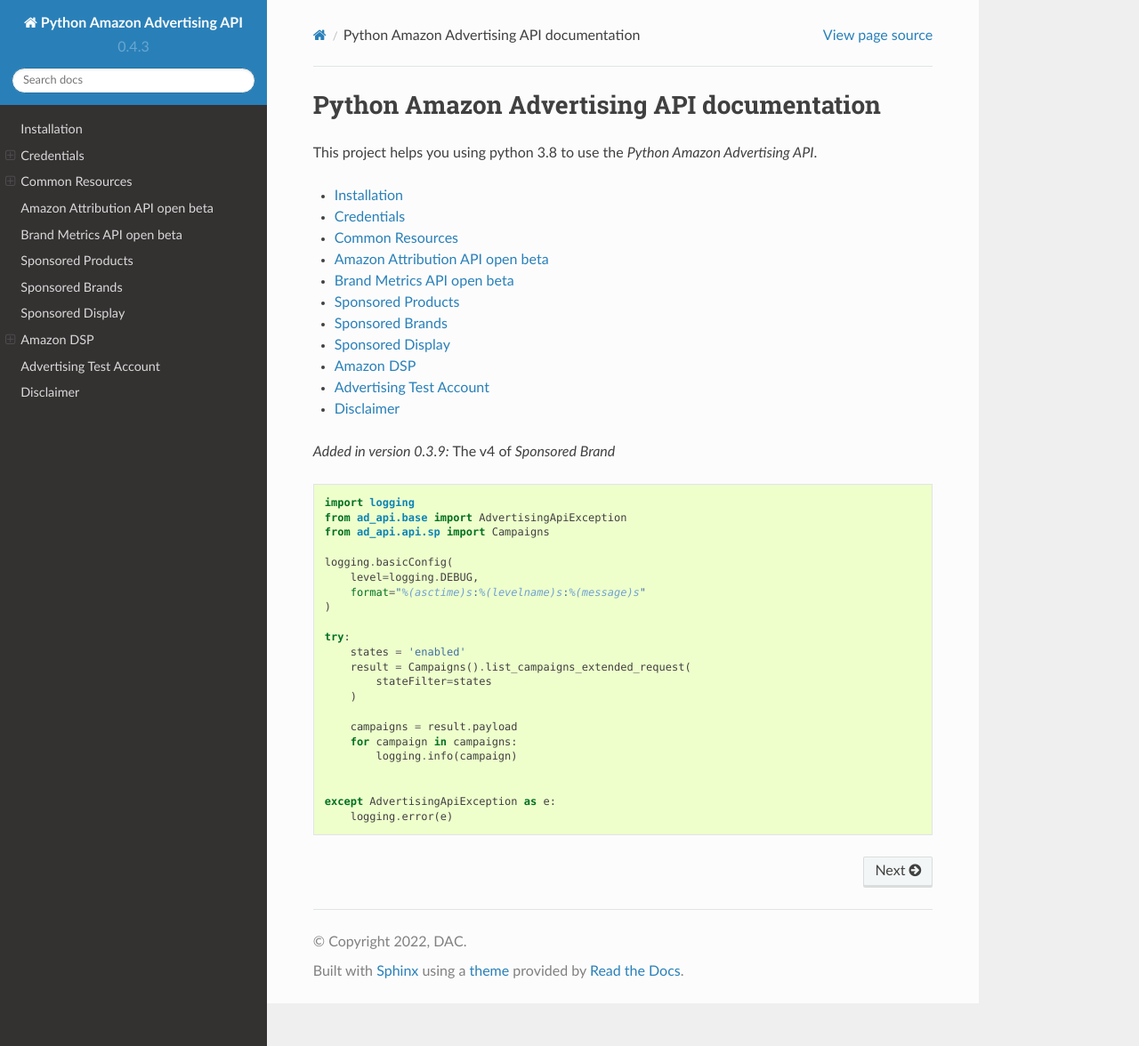
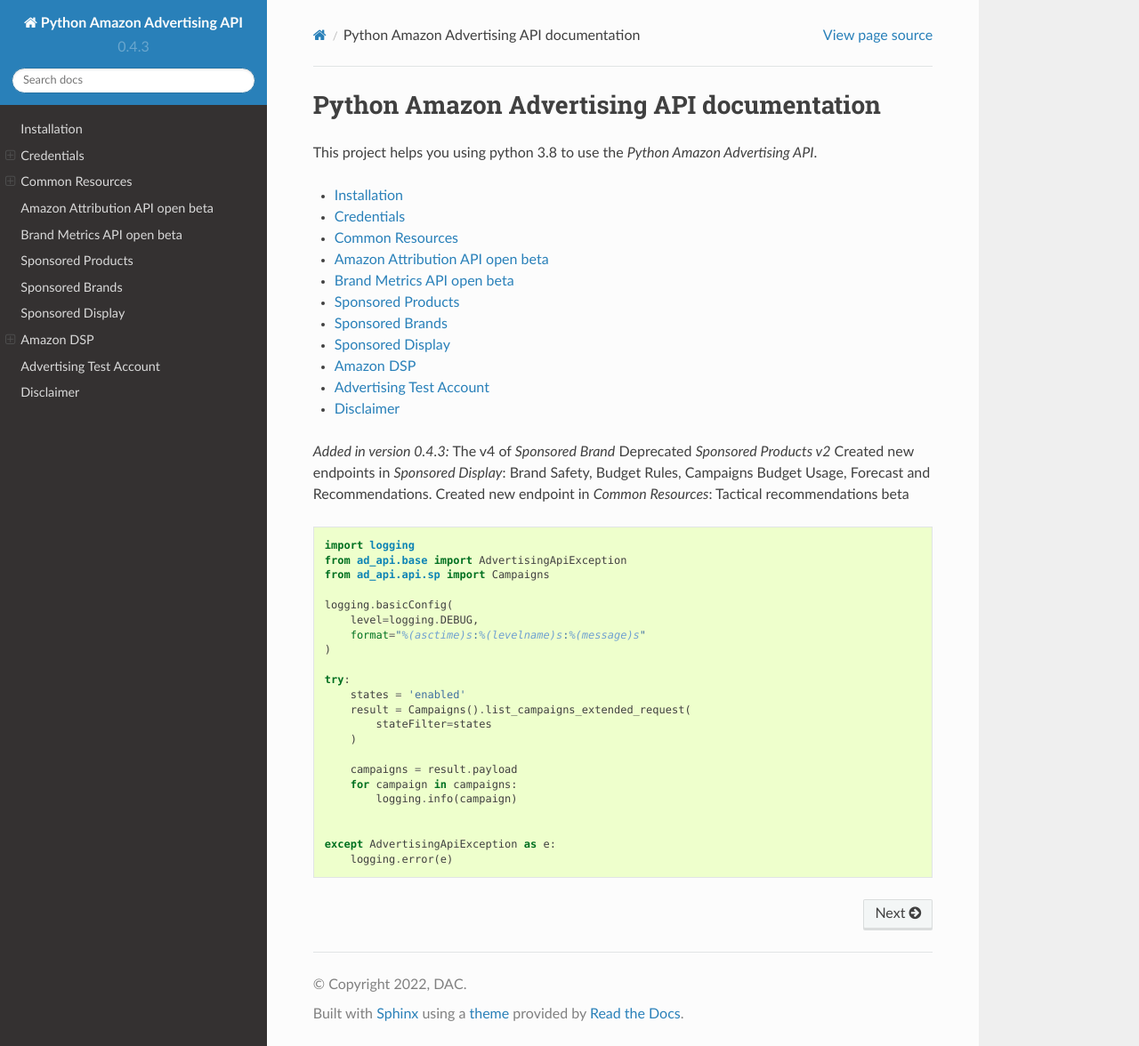
Before and after one commit to denisneuf/python-amazon-ad-api, a Sphinx documentation site: the page built from docs/index.rst, in a window 1280 px wide and 1176 px high. Shown: the whole window at 89% size. Built offline with Sphinx 7.4.7 and the Read the Docs theme 2.0.0, drawn with Linux system fonts in a browser that asks for light colours.

Commit message:
whats new v0.4.3

```diff
--- a/docs/disclaimer.rst
+++ b/docs/disclaimer.rst
@@ -5,7 +5,7 @@ Disclaimer
 
     MIT License
 
-Copyright (c) 2021 denisneuf
+Copyright (c) 2021-2023 denisneuf
 
 Permission is hereby granted, free of charge, to any person obtaining a copy
 of this software and associated documentation files (the "Software"), to deal
--- a/docs/index.rst
+++ b/docs/index.rst
@@ -20,7 +20,10 @@ This project helps you using python 3.8 to use the *Python Amazon Advertising AP
    disclaimer
 
 
-.. versionadded:: 0.3.9
+.. versionadded:: 0.4.3
    The v4 of *Sponsored Brand*
+   Deprecated *Sponsored Products v2*
+   Created new endpoints in *Sponsored Display*: Brand Safety, Budget Rules, Campaigns Budget Usage, Forecast and Recommendations.
+   Created new endpoint in *Common Resources*: Tactical recommendations beta
 
 .. literalinclude:: example.py
```
